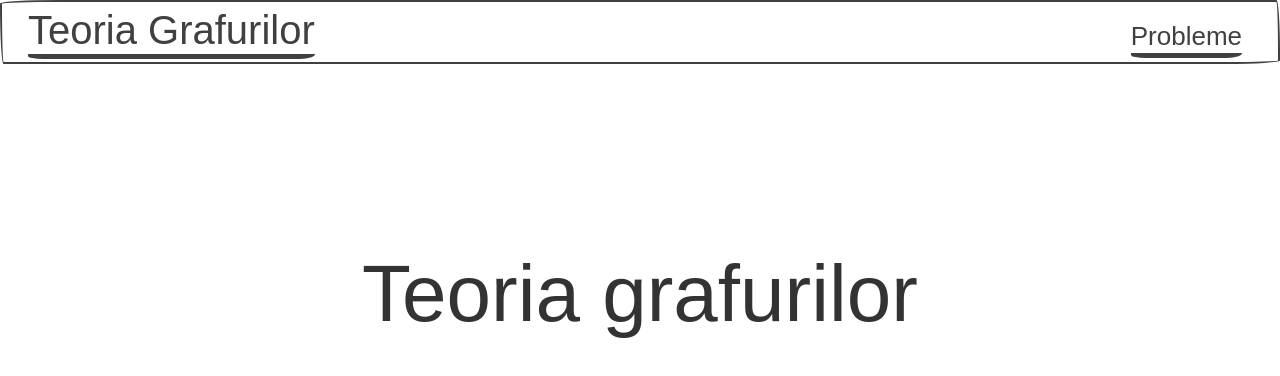
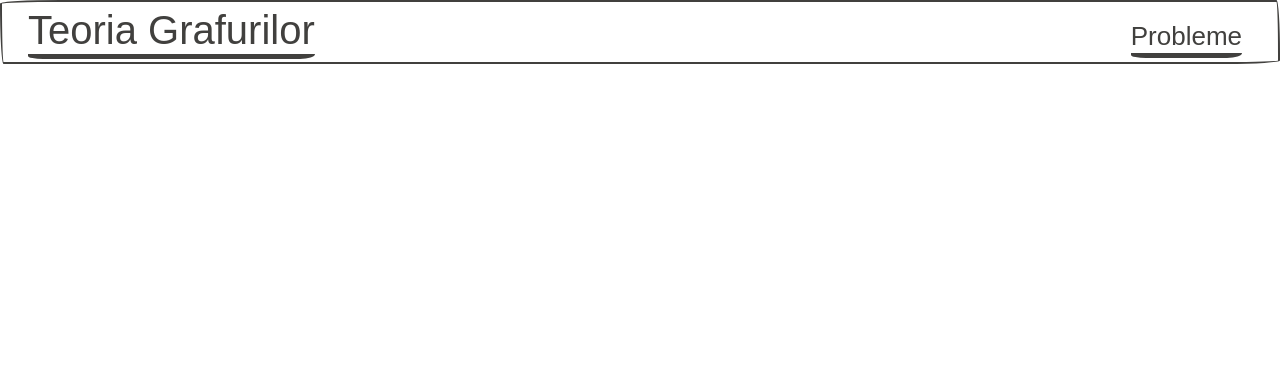
Before and after one commit to vladromila/Atestat, a React (Create React App) app: page / in a window 1280 px wide. Shown: the top 376 px of the page. Built offline with nearby package versions, Linux system fonts and the light colour scheme; a web font is replaced by a local one.

Commit message:
Added stuff

```diff
--- a/src/App.js
+++ b/src/App.js
@@ -31,9 +31,9 @@ class App extends Component {
     </div>
   </div>
 </nav>
-          <Route path="/" exact component={Landing} />
-          <Route path="/pbs" exact component={List} />
-          <Route path="/pb" exact component={PP} />
+          <Route path="atestat/" exact component={Landing} />
+          <Route path="atestat/pbs" exact component={List} />
+          <Route path="atestat/pb" exact component={PP} />
           </React.Fragment>
 
       </Router>
```
